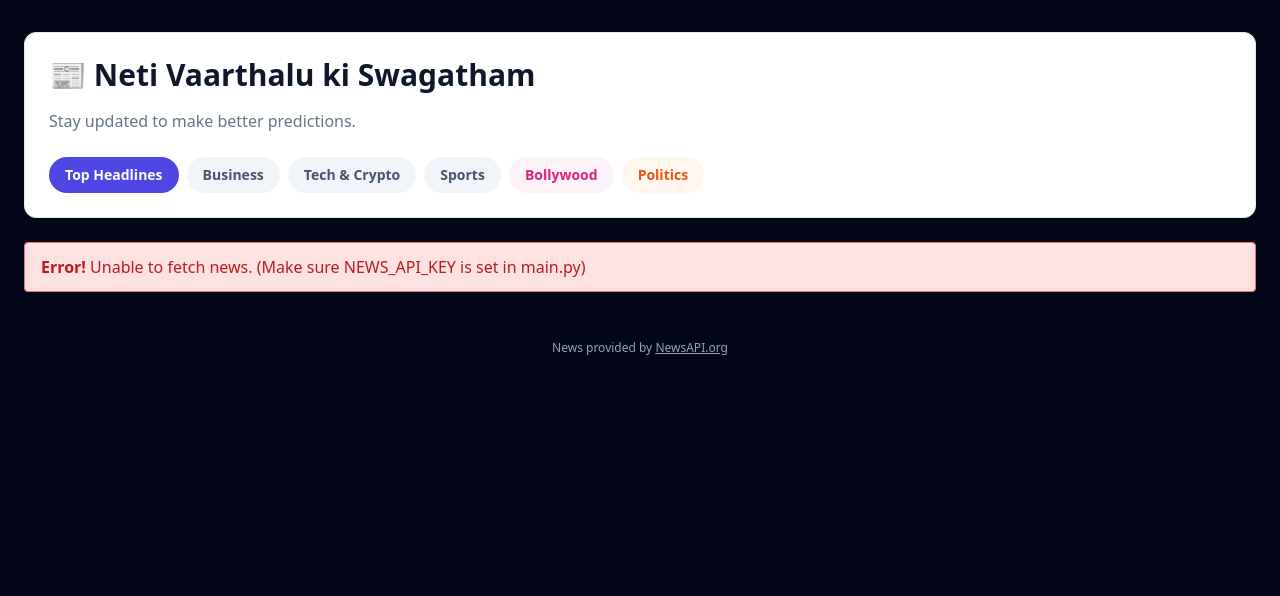
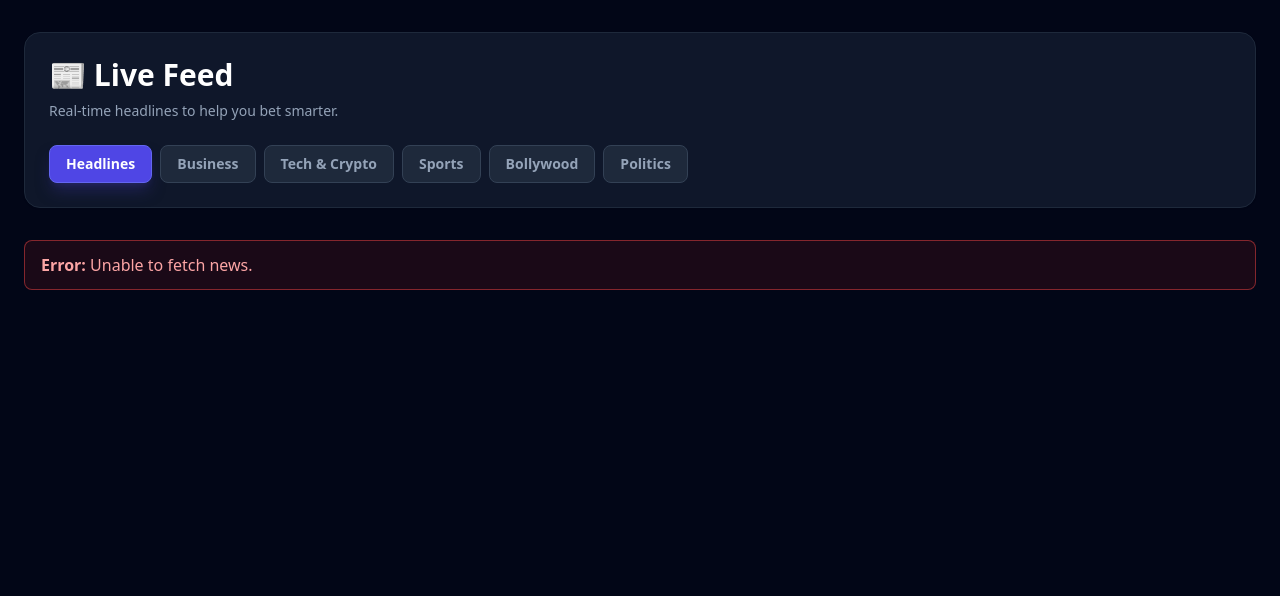
Before and after one commit to manohar-munna/PredictHub, a FastAPI app: page /news in a window 1280 px wide. Shown: the part 61-657 px from the top of the page. Run offline with FastAPI, Linux system fonts and the light colour scheme; data that the repository does not hold is empty; some libraries are stand-ins or nearby versions.

Commit message:
Update news.html

```diff
--- a/app/templates/news.html
+++ b/app/templates/news.html
@@ -2,73 +2,64 @@
 {% extends "base.html" %}
 
 {% block content %}
-<div class="space-y-6">
+<div class="space-y-8">
 
     <!-- Header & Filters -->
-    <div class="bg-white p-6 rounded-xl shadow-sm border border-slate-200">
-        <h2 class="text-3xl font-bold text-slate-900 mb-4">📰 Neti Vaarthalu ki Swagatham</h2>
-        <p class="text-slate-500 mb-6">Stay updated to make better predictions.</p>
+    <div class="bg-slate-900 p-6 rounded-2xl shadow-sm border border-slate-800">
+        <h2 class="text-3xl font-bold text-white mb-2">📰 Live Feed</h2>
+        <p class="text-slate-400 mb-6 text-sm">Real-time headlines to help you bet smarter.</p>
 
         <!-- Filter Buttons -->
         <div class="flex flex-wrap gap-2">
-            <a href="/news?category=general"
-               class="px-4 py-2 rounded-full text-sm font-bold transition
-               {% if current_category == 'general' %}bg-indigo-600 text-white{% else %}bg-slate-100 text-slate-600 hover:bg-slate-200{% endif %}">
-               Top Headlines
+            {% set filters = [
+                ('general', 'Headlines'),
+                ('business', 'Business'),
+                ('technology', 'Tech & Crypto'),
+                ('sports', 'Sports'),
+                ('bollywood', 'Bollywood'),
+                ('politics', 'Politics')
+            ] %}
+
+            {% for key, label in filters %}
+            <a href="/news?category={{ key }}"
+               class="px-4 py-2 rounded-lg text-sm font-bold transition border
+               {% if current_category == key %}
+                   bg-indigo-600 border-indigo-500 text-white shadow-lg shadow-indigo-900/50
+               {% else %}
+                   bg-slate-800 border-slate-700 text-slate-400 hover:bg-slate-700 hover:text-white hover:border-slate-600
+               {% endif %}">
+               {{ label }}
             </a>
-            <a href="/news?category=business"
-               class="px-4 py-2 rounded-full text-sm font-bold transition
-               {% if current_category == 'business' %}bg-indigo-600 text-white{% else %}bg-slate-100 text-slate-600 hover:bg-slate-200{% endif %}">
-               Business
-            </a>
-            <a href="/news?category=technology"
-               class="px-4 py-2 rounded-full text-sm font-bold transition
-               {% if current_category == 'technology' %}bg-indigo-600 text-white{% else %}bg-slate-100 text-slate-600 hover:bg-slate-200{% endif %}">
-               Tech & Crypto
-            </a>
-            <a href="/news?category=sports"
-               class="px-4 py-2 rounded-full text-sm font-bold transition
-               {% if current_category == 'sports' %}bg-indigo-600 text-white{% else %}bg-slate-100 text-slate-600 hover:bg-slate-200{% endif %}">
-               Sports
-            </a>
-            <a href="/news?category=bollywood"
-               class="px-4 py-2 rounded-full text-sm font-bold transition
-               {% if current_category == 'bollywood' %}bg-pink-600 text-white{% else %}bg-pink-50 text-pink-600 hover:bg-pink-100{% endif %}">
-               Bollywood
-            </a>
-            <a href="/news?category=politics"
-               class="px-4 py-2 rounded-full text-sm font-bold transition
-               {% if current_category == 'politics' %}bg-orange-600 text-white{% else %}bg-orange-50 text-orange-600 hover:bg-orange-100{% endif %}">
-               Politics
-            </a>
+            {% endfor %}
         </div>
     </div>
 
     <!-- Error Message -->
     {% if error %}
-    <div class="bg-red-100 border border-red-400 text-red-700 px-4 py-3 rounded relative">
-        <strong class="font-bold">Error!</strong>
-        <span class="block sm:inline">{{ error }} (Make sure NEWS_API_KEY is set in main.py)</span>
+    <div class="bg-red-900/20 border border-red-500/50 text-red-300 px-4 py-3 rounded-lg relative">
+        <strong class="font-bold">Error:</strong>
+        <span class="block sm:inline">{{ error }}</span>
     </div>
     {% endif %}
 
     <!-- News Grid -->
-    <div class="grid gap-6 md:grid-cols-2 lg:grid-cols-3">
+    <div class="grid gap-6 md:grid-cols-2 lg:grid-cols-3 xl:grid-cols-4">
         {% for article in articles %}
         {% if article.title != "[Removed]" %}
-        <div class="bg-white rounded-xl shadow-sm border border-slate-200 overflow-hidden hover:shadow-lg transition flex flex-col h-full">
+        <a href="{{ article.url }}" target="_blank" class="group h-full">
+            <div class="bg-slate-900 border border-slate-800 hover:border-indigo-500/50 rounded-xl overflow-hidden hover:shadow-xl hover:shadow-black/50 transition duration-300 h-full flex flex-col">
 
                 <!-- Image -->
-            <div class="h-48 bg-slate-200 overflow-hidden relative">
+                <div class="h-40 bg-slate-800 overflow-hidden relative">
                     {% if article.urlToImage %}
-                    <img src="{{ article.urlToImage }}" alt="News Image" class="w-full h-full object-cover">
+                        <img src="{{ article.urlToImage }}" alt="News" class="w-full h-full object-cover group-hover:scale-105 transition duration-500 opacity-90 group-hover:opacity-100">
                     {% else %}
-                    <!-- Fallback Image -->
-                    <div class="flex items-center justify-center h-full text-slate-400 bg-slate-100">
-                        <span>No Image Available</span>
+                        <div class="flex items-center justify-center h-full text-slate-600 bg-slate-950">
+                            <span class="text-xs uppercase font-bold tracking-widest">No Image</span>
                         </div>
                     {% endif %}
-                <div class="absolute top-2 right-2 bg-black bg-opacity-70 text-white text-xs px-2 py-1 rounded">
+                    <div class="absolute bottom-0 left-0 right-0 bg-gradient-to-t from-slate-900 to-transparent h-12"></div>
+                    <div class="absolute top-2 right-2 bg-black/60 backdrop-blur-md text-white text-[10px] px-2 py-1 rounded border border-white/10">
                         {{ article.source.name }}
                     </div>
                 </div>
@@ -76,38 +67,31 @@
                 <!-- Content -->
                 <div class="p-5 flex-grow flex flex-col justify-between">
                     <div>
-                    <h3 class="font-bold text-lg text-slate-900 leading-snug mb-2 hover:text-indigo-600">
-                        <a href="{{ article.url }}" target="_blank">{{ article.title }}</a>
+                        <h3 class="font-bold text-base text-slate-200 leading-snug mb-3 group-hover:text-indigo-400 transition line-clamp-3">
+                            {{ article.title }}
                         </h3>
-                    <p class="text-sm text-slate-500 line-clamp-3 mb-4">
-                        {{ article.description or "Click to read full story..." }}
-                    </p>
                     </div>
 
-                <div class="flex justify-between items-center pt-4 border-t border-slate-100">
-                    <span class="text-xs text-slate-400">
+                    <div class="flex justify-between items-center pt-4 border-t border-slate-800 mt-4">
+                        <span class="text-xs text-slate-500 font-mono">
                             {{ article.publishedAt[:10] }}
                         </span>
-                    <a href="{{ article.url }}" target="_blank" class="text-sm font-bold text-indigo-600 hover:underline">
-                        Read More &rarr;
-                    </a>
+                        <span class="text-xs font-bold text-indigo-500 group-hover:underline">
+                            Read &rarr;
+                        </span>
                     </div>
                 </div>
-
             </div>
+        </a>
         {% endif %}
         {% else %}
             {% if not error %}
-            <div class="col-span-full text-center py-12 text-slate-500">
-                No articles found for this category.
+            <div class="col-span-full text-center py-20 bg-slate-900/50 rounded-2xl border border-slate-800 border-dashed">
+                <p class="text-slate-500">No news found in this category right now.</p>
             </div>
             {% endif %}
         {% endfor %}
     </div>
 
-    <div class="text-center text-xs text-slate-400 mt-8">
-        News provided by <a href="https://newsapi.org" target="_blank" class="underline">NewsAPI.org</a>
-    </div>
-
 </div>
 {% endblock %}
```
Lines whose indentation alone changed are shown as unchanged.
